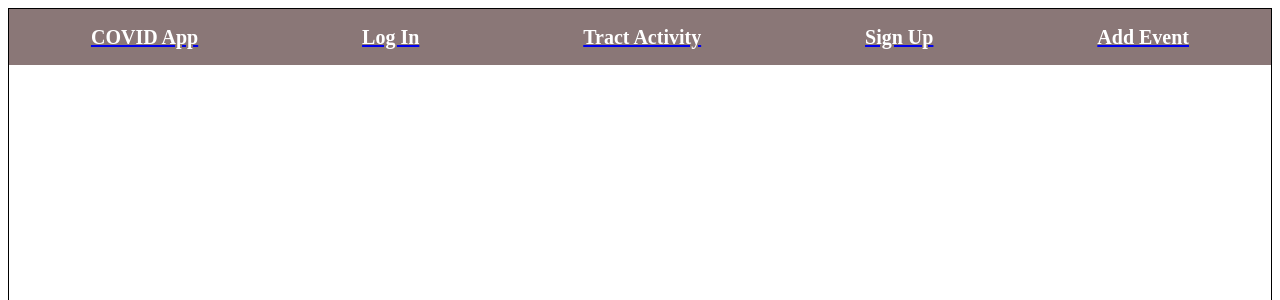
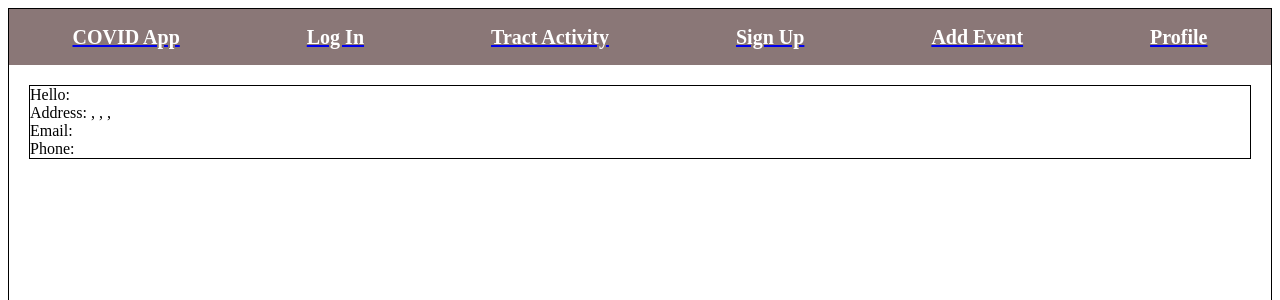
Before and after one commit to Strongtalk/COVID-Contact-tracing, a React (Create React App) app in the folder client/: page /userprofile in a window 1280 px wide. Shown: the top 300 px of the page. Built offline with nearby package versions, Linux system fonts and the light colour scheme; no server answers.

Commit message:
profile page

```diff
--- a/client/src/Components/App.js
+++ b/client/src/Components/App.js
@@ -9,6 +9,7 @@ import UserLogin from "./Login/user-login";
 import NewUser from "./newUser/newUser.js";
 import Navbar from "./Nav/Navbar.jsx"
 import AddEvent from "./addEvent/addEvent.js"
+import ProfilePage from "./profilePage/profilePage.js"
 
 
 
@@ -27,6 +28,7 @@ function App() {
             <Link to="/addinfo-page"><h1 className='navLinks' >Tract Activity</h1></Link>
             <Link to="/user"><h1 className="navLinks">Sign Up</h1></Link>
             <Link to="/event"><h1 className="navLinks">Add Event</h1></Link>
+            <Link to="userprofile"><h1 className='navLinks' >Profile</h1></Link>
           </div>
         </nav>
         <Navbar />
@@ -46,6 +48,9 @@ function App() {
           <Route exact={true} path="/event">
             <AddEvent/>
           </Route>
+          <Route exact={true} path="/userprofile" >
+            <ProfilePage/>
+          </Route>
         </Switch>
 
       </div>
--- /dev/null
+++ b/client/src/Components/profilePage/profilePage.css
@@ -0,0 +1,4 @@
+#profileContainer{
+    border: 1px solid black;
+    margin: 20px;
+}
--- /dev/null
+++ b/client/src/Components/profilePage/profilePage.js
@@ -0,0 +1,31 @@
+import React, { useState, useEffect } from "react";
+import "./profilePage.css"
+
+function ProfilePage() {
+  const [calendar, setCalendar] = useState("");
+  const [profile, setProfile] = useState("");
+
+  useEffect(() => {
+    fetch("/userprofile")
+      .then((response) => response.json())
+      .then((userProfile) => {
+        setProfile(userProfile);
+      });
+  });
+
+  return (
+    <div id="profilePageContainer" >
+      <div id="profileContainer">
+          Hello: {profile.name}
+          <br></br>
+          Address: {profile.street}, {profile.city}, {profile.state}, {profile.zip}
+          <br></br>
+          Email: {profile.email}
+          <br></br>
+          Phone: {profile.phone}
+      </div>
+      <div id="calendarContainer"></div>
+    </div>
+  );
+}
+export default ProfilePage;
```
